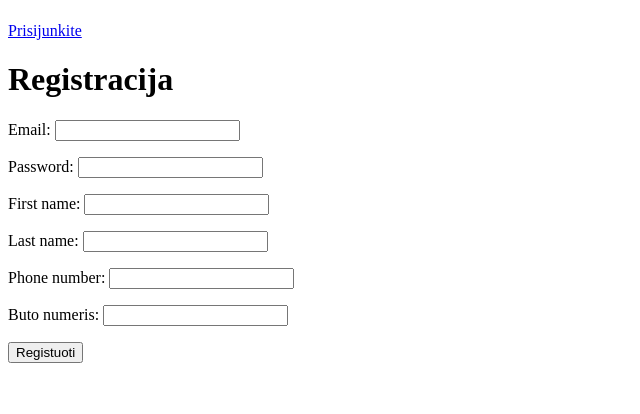
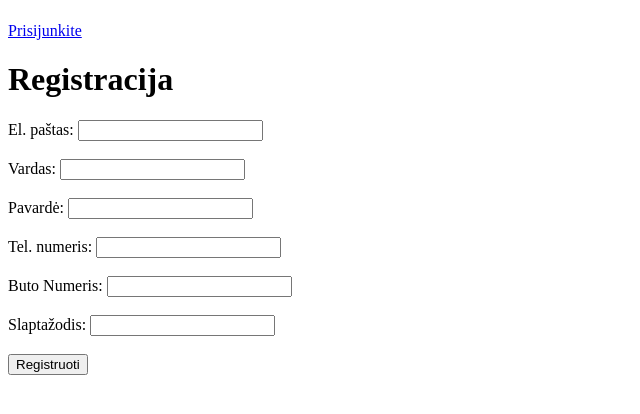
Before and after one commit to Donata0219/namo_bendrija, a Django app: page /naudotojai/register/ in a window 1280 px wide. Shown: the part 58-472 px from the top of the page, without its empty margins (0-640 px from the left). Run offline with Django 4.2, Linux system fonts and the light colour scheme.

Commit message:
pakoreguotas naudotoju   failai

```diff
--- a/namo_bendrija/naudotojai/forms.py
+++ /dev/null
@@ -1,13 +0,0 @@
-from django import forms
-
-class UserRegistrationForm(forms.Form):
-    email = forms.EmailField()
-    password = forms.CharField(widget=forms.PasswordInput)
-    first_name = forms.CharField(max_length=255)
-    last_name = forms.CharField(max_length=255)
-    phone_number = forms.CharField(max_length=20)
-    buto_numeris = forms.IntegerField()
-
-class UserLoginForm(forms.Form):
-    email = forms.EmailField()
-    password = forms.CharField(widget=forms.PasswordInput)
--- a/namo_bendrija/naudotojai/templates/registration.html
+++ b/namo_bendrija/naudotojai/templates/registration.html
@@ -4,9 +4,21 @@
 <h1>Registracija</h1>
     <form method="post">
         {% csrf_token %}
-        {{ form.as_p }}
-        <input type="submit" value="Registuoti">
+        <label for="email">El. paštas:</label>
+        <input type="email" id="email" name="email" required><br><br>
+        <label for="first_name">Vardas:</label>
+        <input type="text" id="first_name" name="first_name" required><br><br>
+        <label for="last_name">Pavardė:</label>
+        <input type="text" id="last_name" name="last_name" required><br><br>
+        <label for="phone_number">Tel. numeris:</label>
+        <input type="text" id="phone_number" name="phone_number" required><br><br>
+        <label for="buto_numeris">Buto Numeris:</label>
+        <input type="number" id="buto_numeris" name="buto_numeris" required><br><br>
+        <label for="password">Slaptažodis:</label>
+        <input type="password" id="password" name="password" required><br><br>
+        <input type="submit" value="Registruoti">
     </form>
+
 {% endblock %}
 
 <!--kad paspaudus registracija nusiusti i reikiama puslapi
--- a/namo_bendrija/naudotojai/views.py
+++ b/namo_bendrija/naudotojai/views.py
@@ -1,23 +1,21 @@
 from django.shortcuts import render, redirect
+from django.contrib.auth import authenticate, login
 from django.views import View
-from django.contrib.auth import authenticate, login
 from .models import MyUser
-from .forms import UserRegistrationForm, UserLoginForm
 
 class UserRegistrationView(View):
     def get(self, request):
-        form = UserRegistrationForm()
-        return render(request, 'registration.html', {'form': form})
+        return render(request, 'registration.html')
 
     def post(self, request):
-        form = UserRegistrationForm(request.POST)
-        if form.is_valid():
-            email = form.cleaned_data['email']
-            password = form.cleaned_data['password']
-            first_name = form.cleaned_data['first_name']
-            last_name = form.cleaned_data['last_name']
-            phone_number = form.cleaned_data['phone_number']
-            buto_numeris = form.cleaned_data['buto_numeris']
+        email = request.POST.get('email')
+        first_name = request.POST.get('first_name')
+        last_name = request.POST.get('last_name')
+        phone_number = request.POST.get('phone_number')
+        buto_numeris = request.POST.get('buto_numeris')
+        password = request.POST.get('password')
+
+        if email and password:
             user = MyUser.objects.create_user(
                 email=email,
                 first_name=first_name,
@@ -26,23 +24,27 @@ class UserRegistrationView(View):
                 buto_numeris=buto_numeris,
                 password=password
             )
+            login(request, user)
             return redirect('home')
-        return render(request, 'registration.html', {'form': form})
+
+        return render(request, 'registration.html')
 
 class UserLoginView(View):
     def get(self, request):
-        form = UserLoginForm()
-        return render(request, 'login.html', {'form': form})
+        return render(request, 'login.html')
+
     def post(self, request):
-        form = UserLoginForm(request.POST)
-        if form.is_valid():
-            email = form.cleaned_data['email']
-            password = form.cleaned_data['password']
+        email = request.POST.get('email')
+        password = request.POST.get('password')
+
+        if email and password:
             user = authenticate(request, email=email, password=password)
             if user is not None:
                 login(request, user)
                 return redirect('home')
-        return render(request, 'login.html', {'form': form})
+
+        return render(request, 'login.html')
+
 class HomeView(View):
     def get(self, request):
         return render(request, 'home.html')
```
